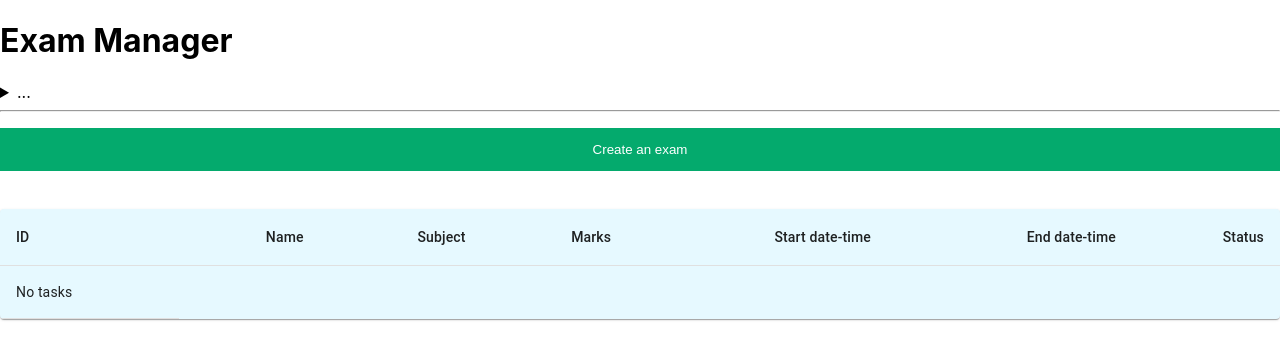
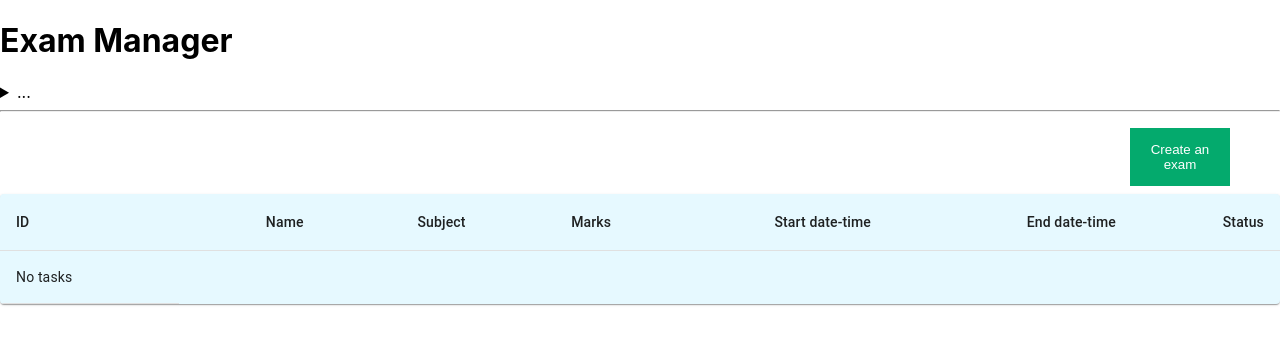
Before and after one commit to HrishilMaliwal/Task-Management, a React (Create React App) app: page /home in a window 1280 px wide. Shown: the top 360 px of the page. Built offline with nearby package versions, Linux system fonts and the light colour scheme.

Commit message:
css changes

```diff
--- a/src/Home.jsx
+++ b/src/Home.jsx
@@ -13,7 +13,7 @@ const Home = () => {
   return (
     <div>
       <Header />
-      <button onClick={() => create()}  className="btn ">Create an exam</button>
+      <button onClick={() => create()}  className="btn-create">Create an exam</button>
       <Tablee />
     </div>
   );
--- a/src/style.css
+++ b/src/style.css
@@ -67,3 +67,10 @@
         width: 100%;
       }
     } */
+
+
+.btn-create{
+  width: 100px;
+  float: right;
+  margin-right: 50px;
+}
```
